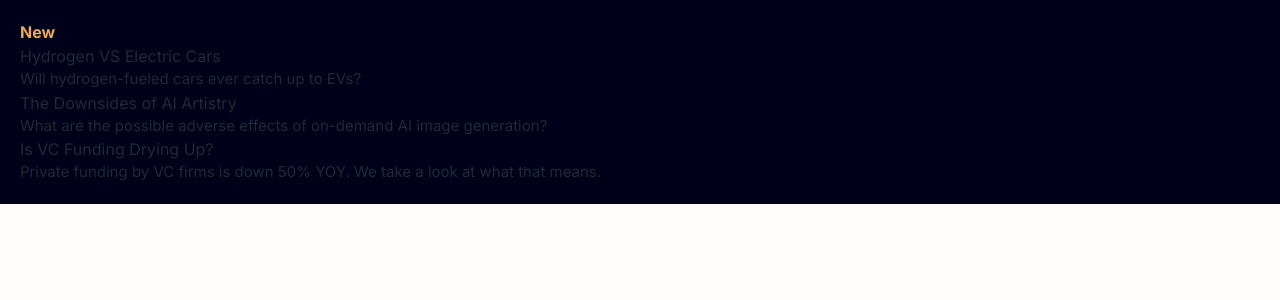
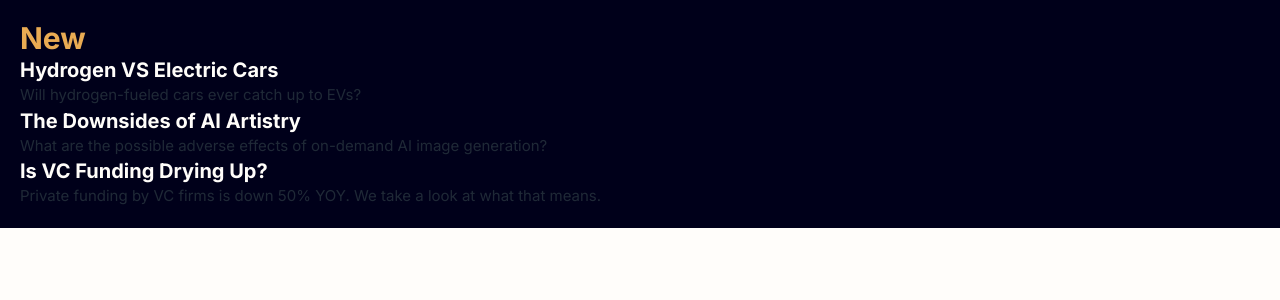
Before and after one commit to chungvuiloong/news-landing-page, a Next.js app: page / in a window 1280 px wide. Shown: the top 300 px of the page. Built offline with nearby package versions, Linux system fonts and the light colour scheme.

Commit message:
Made headers size and color similar to design.

```diff
--- a/src/components/NewNews.tsx
+++ b/src/components/NewNews.tsx
@@ -23,12 +23,12 @@ const news_data: NewsItem[] = [
 const NewNews = () => {
     return (
         <section className='p-5 bg-Very-dark-blue'>
-            <h2 className='text-Soft-orange font-bold'>New</h2>
+            <h2 className='text-Soft-orange text-3xl font-bold'>New</h2>
             <div>
                 {
                     news_data.map((data, i) =>
                     <div key={i}>
-                        <h3>{data.heading}</h3>
+                        <h3 className='text-Off-white text-xl font-bold'>{data.heading}</h3>
                         <p className='text-[15px]'>{data.paragraph}</p>
                     </div>
                 )}
```
